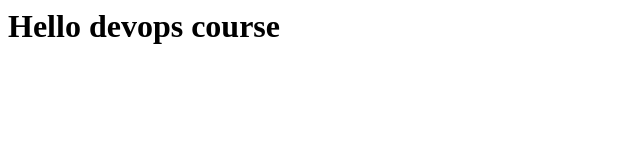
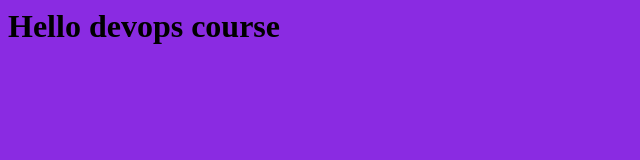
Before and after one commit to kavitha-hub000/test-website, a plain HTML site: page index.html in a window 1280 px wide. Shown: the whole page, without its empty margins (0-640 px from the left). Drawn offline with Linux system fonts and the light colour scheme.

Commit message:
added the backgrounf

```diff
--- a/index.html
+++ b/index.html
@@ -1,5 +1,5 @@
 <html>
-    <body>
+    <body style="background-color: blueviolet;">
         <h1>Hello devops course</h1>
     </body>
 </html>
```
